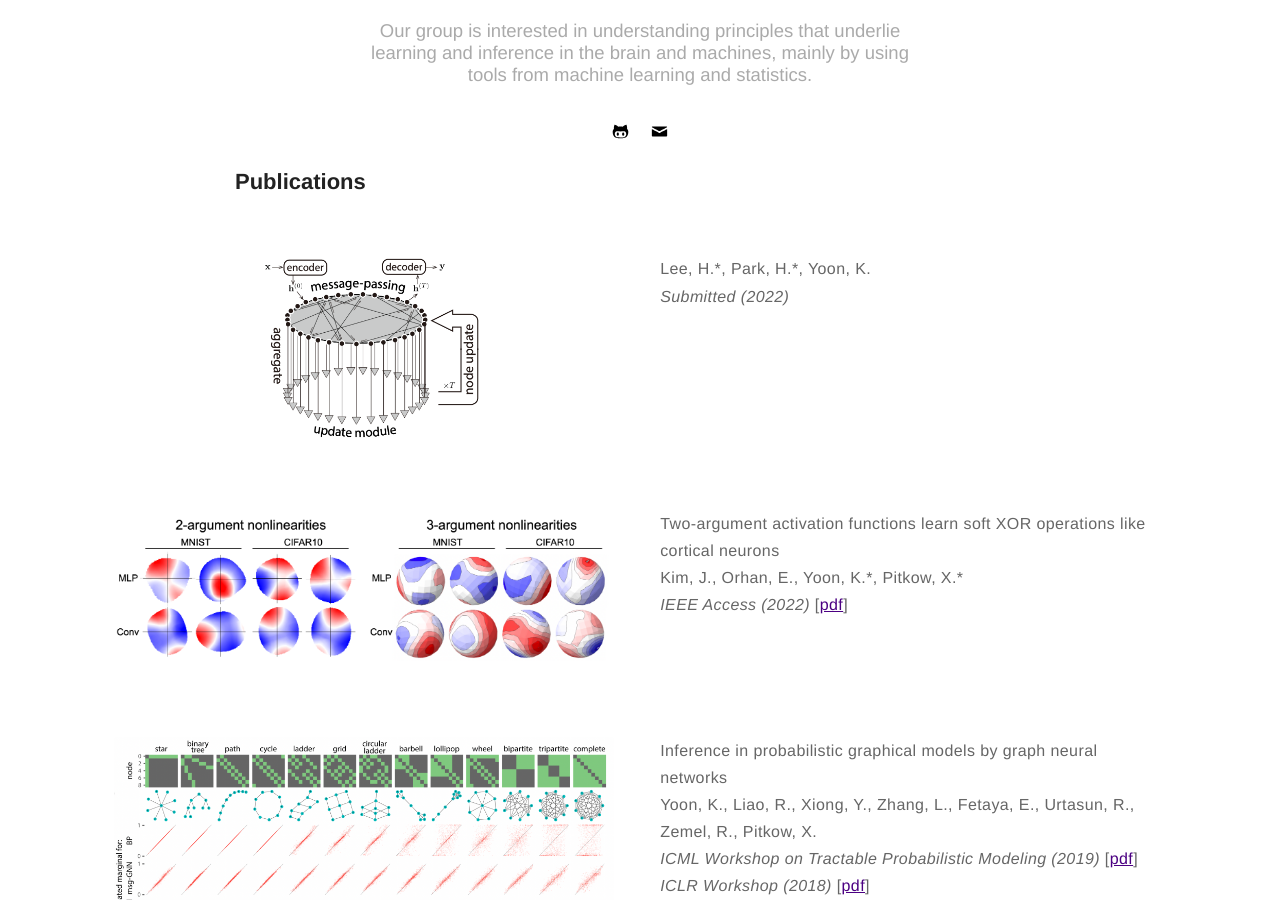
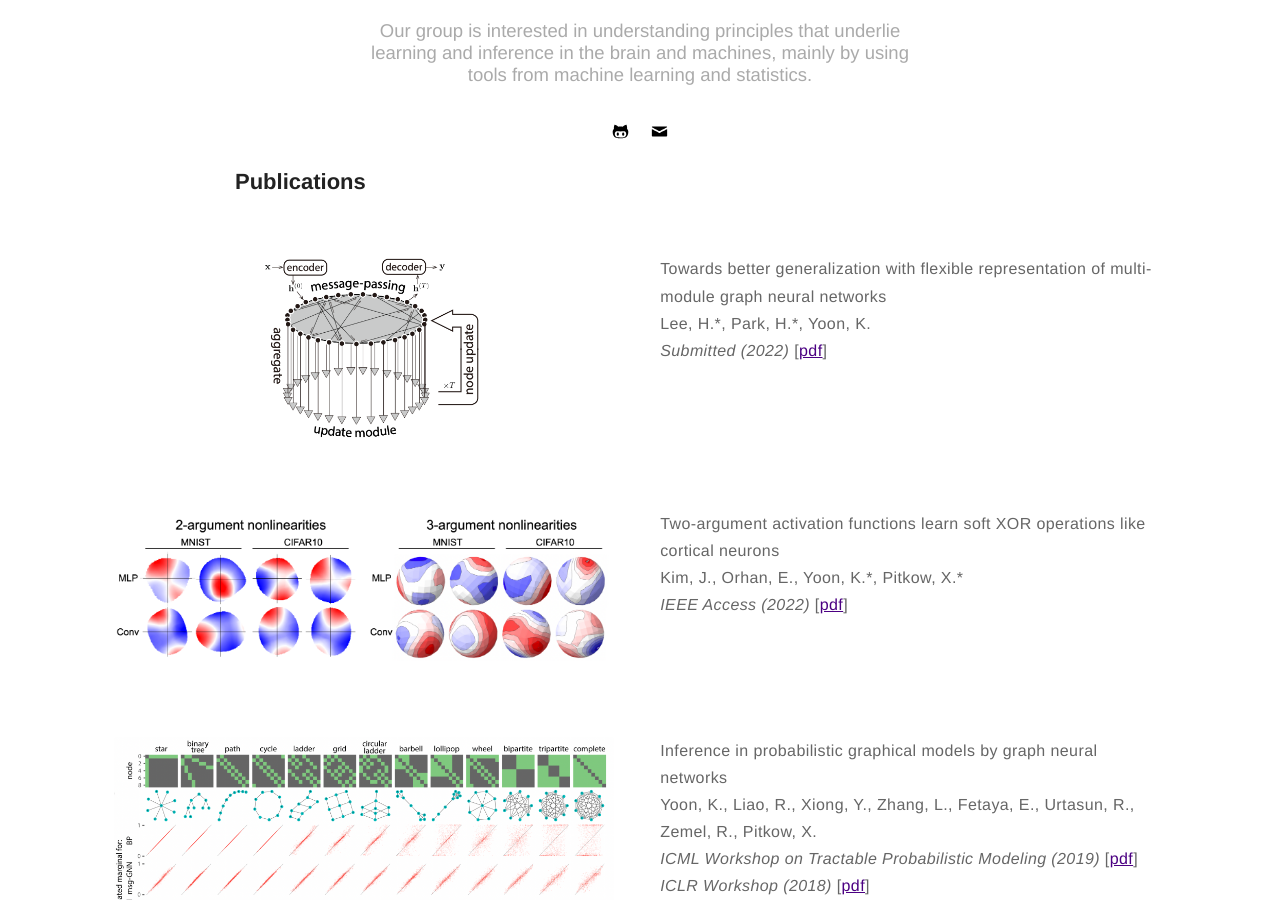
Before and after one commit to kijungyoon/kijungyoon.github.io, a Jekyll site: the page built from papers.md, in a window 1280 px wide and 900 px high, scrolled down 319 px. Built offline with Jekyll 4.4.1, drawn with Linux system fonts in a browser that asks for light colours.

Commit message:
Update papers.md

```diff
--- a/papers.md
+++ b/papers.md
@@ -14,9 +14,10 @@ layout: page
     </div>
 
     <div class="toright">
-    <p>
+    <p><b>Towards better generalization with flexible representation of multi-module graph neural networks</b><br>
     Lee, H.*, Park, H.*, Yoon, K.<br>
-    <i>Submitted (2022)</i></p><br>
+    <i>Submitted (2022)</i>
+    [<a href="[https://ieeexplore.ieee.org/stamp/stamp.jsp?arnumber=9785635](https://arxiv.org/pdf/2209.06589.pdf)">pdf</a>]</p><br>
     </div>
 </div>
 
```
